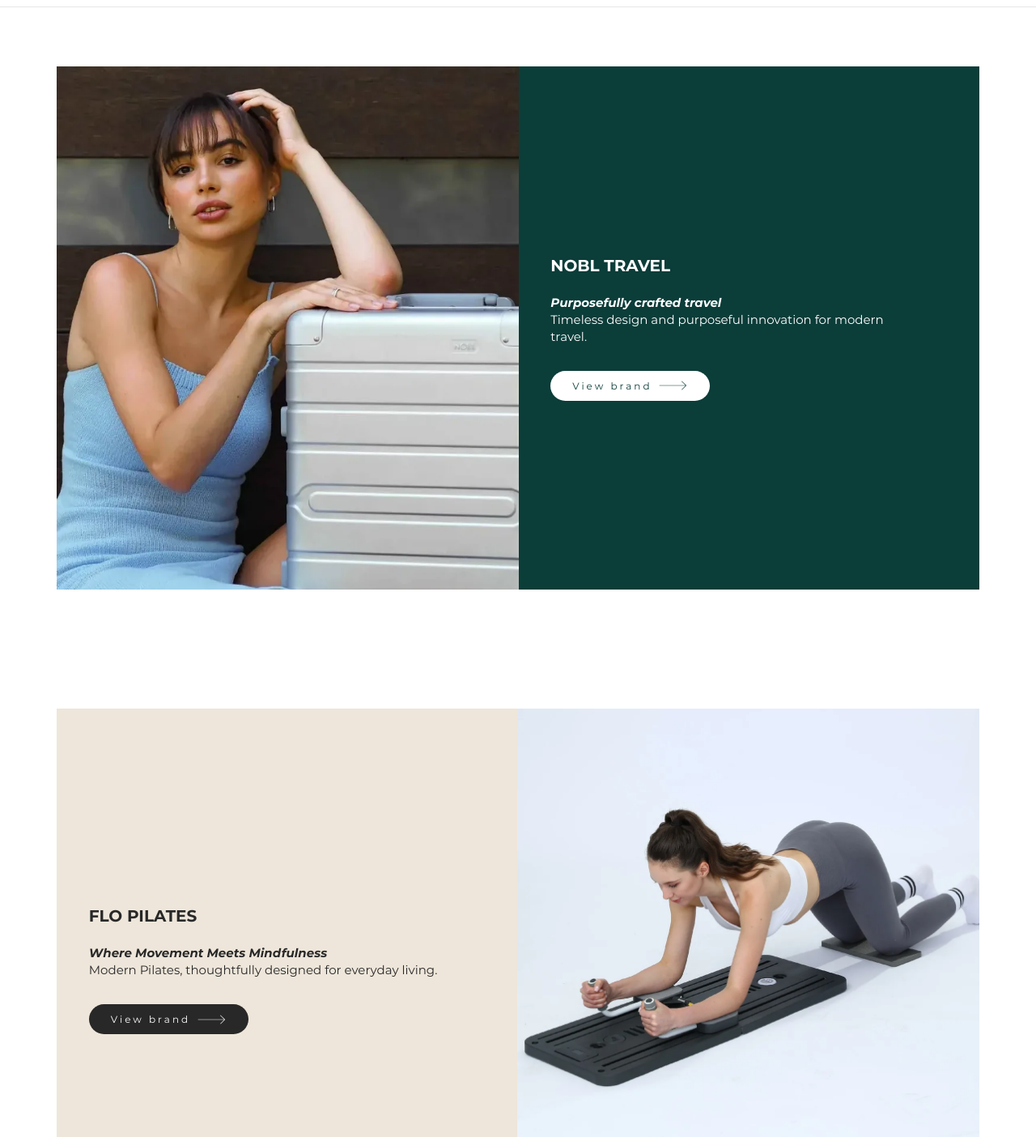
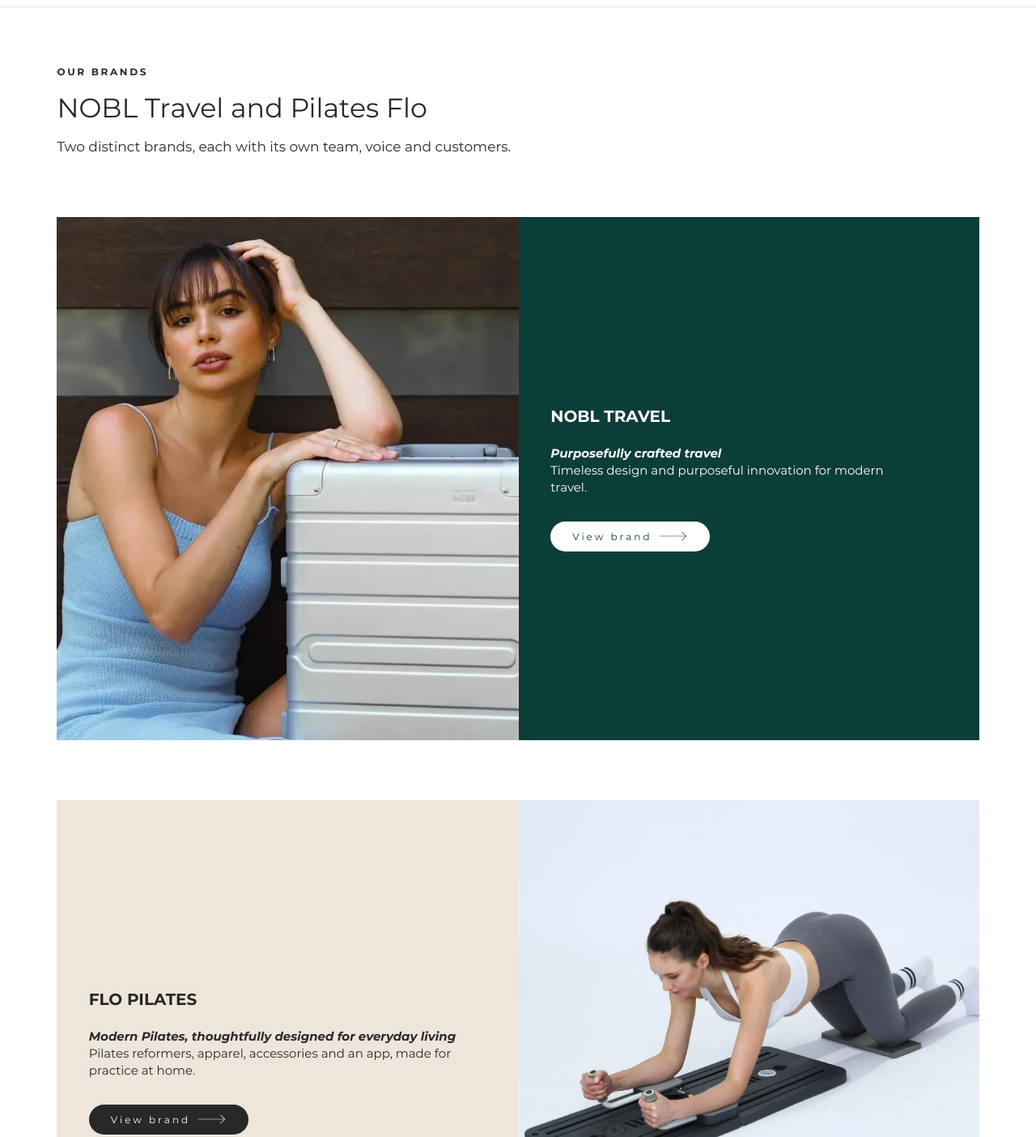
Before and after one commit to ahmad-kiani/nysonian-com, a plain HTML site: page brands.html in a window 1280 px wide. Shown: the part 55-1459 px from the top of the page at 81% size. Drawn offline with Linux system fonts and the light colour scheme.

Commit message:
feat(brands): intro, tighter brand spacing and new flo copy
Add an intro (Our brands / NOBL Travel and Pilates Flo / Two distinct brands, each with its own team, voice and customers.), halve the desktop gap between the brand blocks, use the flo tagline 'Modern Pilates, thoughtfully designed for everyday living' and a new flo description.

```diff
--- a/assets/css/styles.css
+++ b/assets/css/styles.css
@@ -224,7 +224,14 @@ ul { padding: 0; list-style: none; }
 .about-cta__col .btn { margin-top: 43px; }
 
 /* ---- brands ------------------------------------------------------------ */
+/* intro above the brand blocks, styled like the home page's "Our brands" heading */
+.brands-intro { padding: 72px clamp(60px, 5.5vw, 80px) 0; }
+.brands-intro__label { font-size: 12px; font-weight: 700; letter-spacing: .22em; text-transform: uppercase; }
+.brands-intro h1 { margin-top: 18px; font-size: clamp(28px, 2.6vw, 40px); font-weight: 400; line-height: 1.2; }
+.brands-intro__lead { max-width: 640px; margin-top: 14px; font-size: 17px; line-height: 1.6; }
+
 .brand-feature { padding: 73px clamp(60px, 5.5vw, 80px) 74px; background: var(--white); }
+.brand-feature + .brand-feature { padding-top: 0; }   /* halves the gap between the two brands (147px to 74px) */
 .brand-feature__card { display: grid; grid-template-columns: 641fr 639fr; height: 646px; background: var(--white); }
 .brand-feature__img { display: block; overflow: hidden; }
 .brand-feature__img img { width: 100%; height: 100%; object-fit: cover; }
@@ -367,6 +374,9 @@ ul { padding: 0; list-style: none; }
   .about-cta__col .btn { margin-top: calc(7 * var(--u)); }
 
   /* brands: text on white with the photo hanging over the grey band below */
+  .brands-intro { padding: 40px 20px 32px; }
+  .brands-intro h1 { margin-top: 14px; }
+  .brands-intro__lead { font-size: 16px; }
   .brand-feature { position: relative; height: calc(var(--mh) * var(--u)); padding: 0; background: linear-gradient(var(--panel, var(--white)) calc(var(--mwhite) * var(--u)), var(--white) 0); }
   .brand-feature__card { display: block; height: auto; background: none; }
   .brand-feature__img { position: absolute; left: calc(169 * var(--u)); top: calc(var(--mimg-top) * var(--u)); width: calc(var(--mimg-w) * var(--u)); height: calc(var(--mimg-h) * var(--u)); }
--- a/brands.html
+++ b/brands.html
@@ -26,7 +26,11 @@
   </header>
 
   <main id="main">
-    <h1 class="visually-hidden">Our brands</h1>
+    <section class="brands-intro" aria-labelledby="brands-title">
+      <p class="brands-intro__label">Our brands</p>
+      <h1 id="brands-title">NOBL Travel and Pilates Flo</h1>
+      <p class="brands-intro__lead">Two distinct brands, each with its own team, voice and customers.</p>
+    </section>
 
     <section class="brand-feature brand-feature--nobl" style="--mh:371;--mwhite:265;--mimg-w:121;--mimg-h:237;--mimg-top:98;--mpt:21;--mpl:16">
       <div class="brand-feature__card">
@@ -51,8 +55,8 @@
         </picture>
         <div class="brand-feature__text">
           <h2>FLO PILATES</h2>
-          <p class="brand-feature__tag">Where Movement Meets Mindfulness</p>
-          <p class="brand-feature__desc" style="--mdw:245">Modern Pilates, thoughtfully designed for everyday living.</p>
+          <p class="brand-feature__tag">Modern Pilates, thoughtfully designed for everyday living</p>
+          <p class="brand-feature__desc" style="--mdw:245">Pilates reformers, apparel, accessories and an app, made for practice at home.</p>
           <a class="btn-pill" href="https://pilatesflo.com/" target="_blank" rel="noopener">View brand <svg viewBox="0 0 200 200" aria-hidden="true"><path d="M159 70.9l-2.2 2.4L183.6 99H9v3h174.6l-26.2 25.3 2.1 2.6 30.5-29.3-31-29.7z"/></svg></a>
         </div>
       </div>
```
